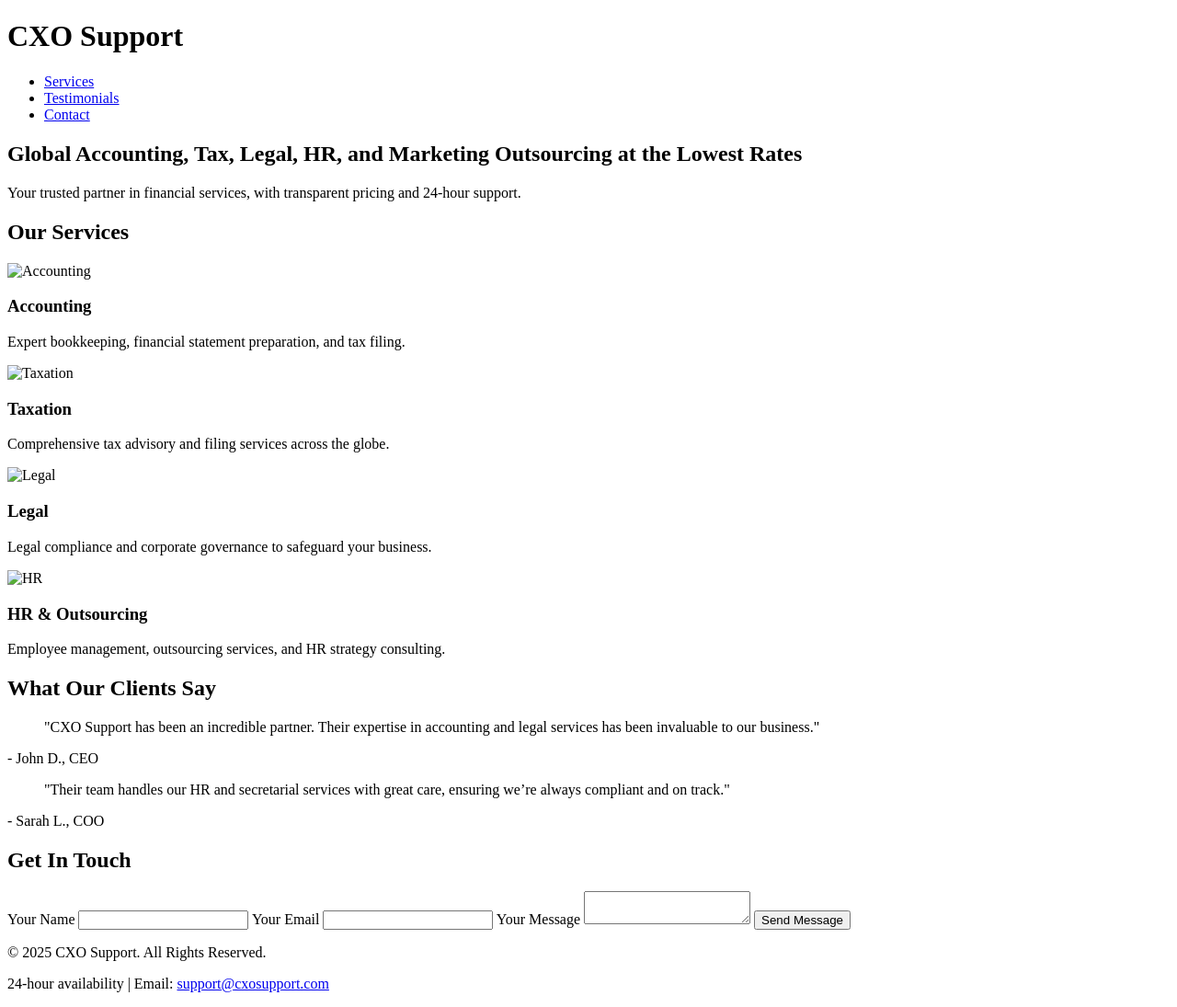
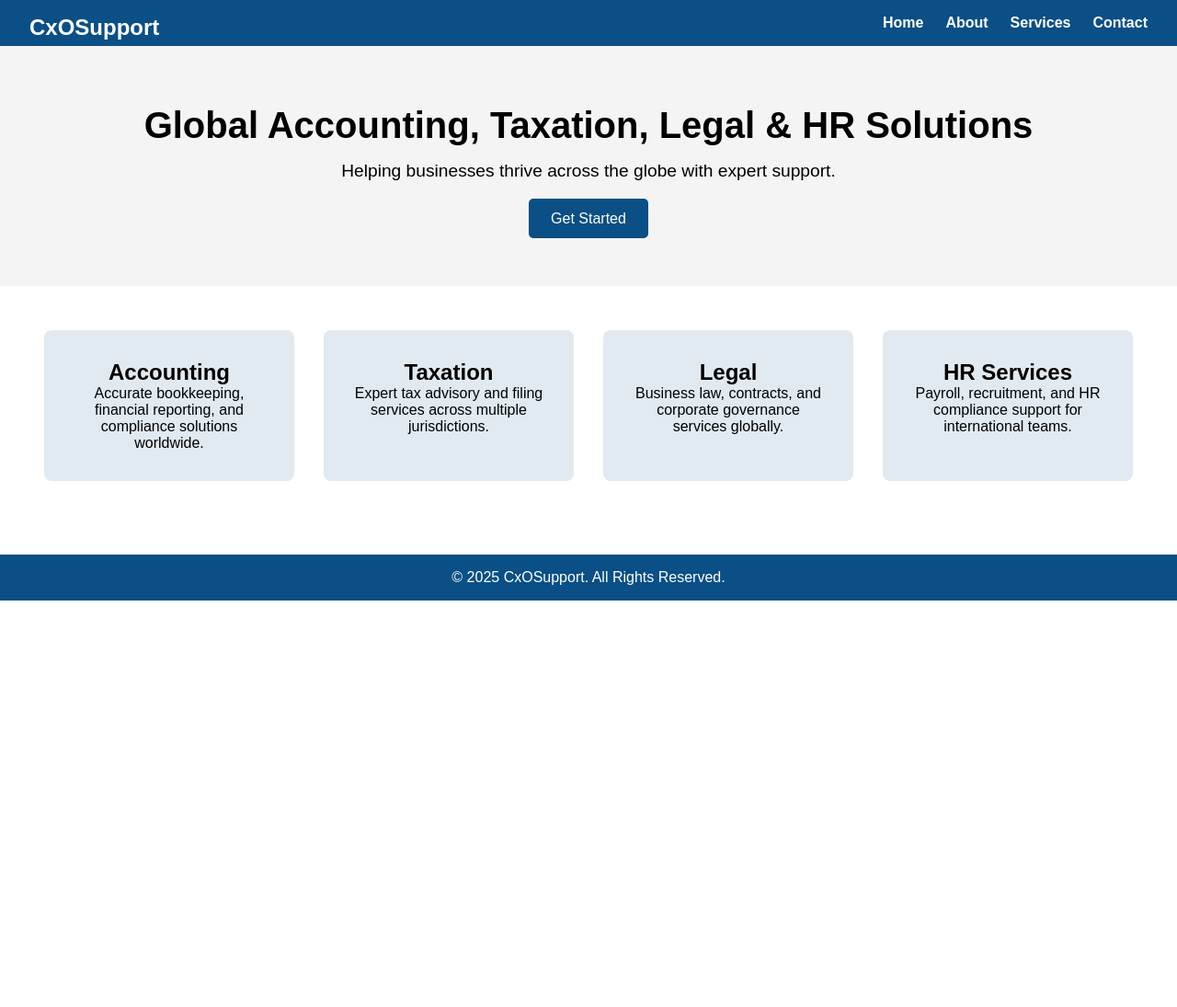
Before and after one commit to Cxosupport/cxosupport, a plain HTML site: page index.html in a window 1280 px wide. Shown: the whole page at 92% size. After the commit the page ends 800 px from the top, so only its background shows below. Drawn offline with Linux system fonts and the light colour scheme; files that its build step writes are made by us from their sources.

Commit message:
Refactor index.html for better structure and branding
Updated the title, stylesheet link, and improved the structure of the navigation and sections.

```diff
--- a/index.html
+++ b/index.html
@@ -3,103 +3,49 @@
 <head>
     <meta charset="UTF-8">
     <meta name="viewport" content="width=device-width, initial-scale=1.0">
-    <meta name="description" content="Global accounting, tax, legal, secretarial, HR, and marketing outsourcing at the lowest rates with scoped pricing.">
-    <meta name="keywords" content="accounting services, tax support, legal outsourcing, secretarial services, global CXO support">
-    <title>CXO Support</title>
-    <link rel="stylesheet" href="styles.css">
+    <title>CxOSupport - Global Business Services</title>
+    <link rel="stylesheet" href="css/style.css">
 </head>
 <body>
     <header>
-        <div class="container">
-            <h1>CXO Support</h1>
-            <nav>
-                <ul>
-                    <li><a href="#services">Services</a></li>
-                    <li><a href="#testimonials">Testimonials</a></li>
-                    <li><a href="#contact">Contact</a></li>
-                </ul>
-            </nav>
-        </div>
+        <nav>
+            <div class="logo">CxOSupport</div>
+            <ul class="nav-links">
+                <li><a href="index.html">Home</a></li>
+                <li><a href="about.html">About</a></li>
+                <li><a href="services.html">Services</a></li>
+                <li><a href="contact.html">Contact</a></li>
+            </ul>
+        </nav>
     </header>
 
-    <section id="hero">
-        <div class="hero-content">
-            <h2>Global Accounting, Tax, Legal, HR, and Marketing Outsourcing at the Lowest Rates</h2>
-            <p>Your trusted partner in financial services, with transparent pricing and 24-hour support.</p>
-        </div>
+    <section class="hero">
+        <h1>Global Accounting, Taxation, Legal & HR Solutions</h1>
+        <p>Helping businesses thrive across the globe with expert support.</p>
+        <a href="contact.html" class="btn">Get Started</a>
     </section>
 
-    <section id="services">
-        <div class="container">
-            <h2>Our Services</h2>
-            <div class="service-grid">
-                <div class="service-item">
-                    <img src="images/accounting.jpg" alt="Accounting">
-                    <h3>Accounting</h3>
-                    <p>Expert bookkeeping, financial statement preparation, and tax filing.</p>
-                </div>
-                <div class="service-item">
-                    <img src="images/taxation.jpg" alt="Taxation">
-                    <h3>Taxation</h3>
-                    <p>Comprehensive tax advisory and filing services across the globe.</p>
-                </div>
-                <div class="service-item">
-                    <img src="images/legal.jpg" alt="Legal">
-                    <h3>Legal</h3>
-                    <p>Legal compliance and corporate governance to safeguard your business.</p>
-                </div>
-                <div class="service-item">
-                    <img src="images/hr.jpg" alt="HR">
-                    <h3>HR & Outsourcing</h3>
-                    <p>Employee management, outsourcing services, and HR strategy consulting.</p>
-                </div>
-            </div>
+    <section class="features">
+        <div class="feature">
+            <h2>Accounting</h2>
+            <p>Accurate bookkeeping, financial reporting, and compliance solutions worldwide.</p>
         </div>
-    </section>
-
-    <section id="testimonials">
-        <div class="container">
-            <h2>What Our Clients Say</h2>
-            <div class="testimonial">
-                <blockquote>
-                    "CXO Support has been an incredible partner. Their expertise in accounting and legal services has been invaluable to our business."
-                </blockquote>
-                <p>- John D., CEO</p>
-            </div>
-            <div class="testimonial">
-                <blockquote>
-                    "Their team handles our HR and secretarial services with great care, ensuring we’re always compliant and on track."
-                </blockquote>
-                <p>- Sarah L., COO</p>
-            </div>
+        <div class="feature">
+            <h2>Taxation</h2>
+            <p>Expert tax advisory and filing services across multiple jurisdictions.</p>
         </div>
-    </section>
-
-    <section id="contact">
-        <div class="container">
-            <h2>Get In Touch</h2>
-            <form action="mailto:support@cxosupport.com" method="post" enctype="text/plain">
-                <label for="name">Your Name</label>
-                <input type="text" id="name" name="name" required>
-
-                <label for="email">Your Email</label>
-                <input type="email" id="email" name="email" required>
-
-                <label for="message">Your Message</label>
-                <textarea id="message" name="message" required></textarea>
-
-                <button type="submit">Send Message</button>
-            </form>
+        <div class="feature">
+            <h2>Legal</h2>
+            <p>Business law, contracts, and corporate governance services globally.</p>
+        </div>
+        <div class="feature">
+            <h2>HR Services</h2>
+            <p>Payroll, recruitment, and HR compliance support for international teams.</p>
         </div>
     </section>
 
     <footer>
-        <div class="container">
-            <p>&copy; 2025 CXO Support. All Rights Reserved.</p>
-            <p>24-hour availability | Email: <a href="mailto:support@cxosupport.com">support@cxosupport.com</a></p>
-        </div>
+        <p>&copy; 2025 CxOSupport. All Rights Reserved.</p>
     </footer>
-
-    <script src="scripts.js"></script>
 </body>
 </html>
```
